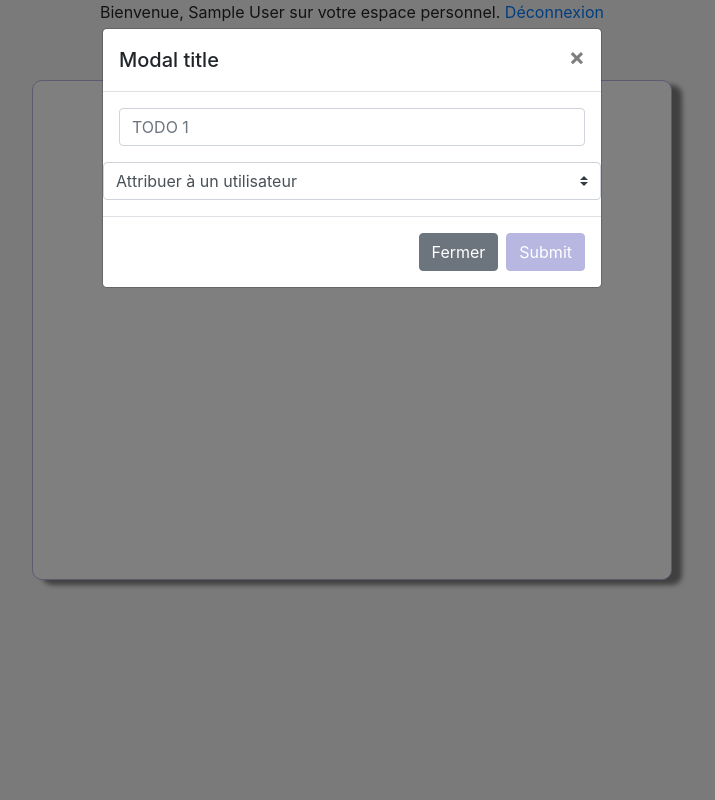
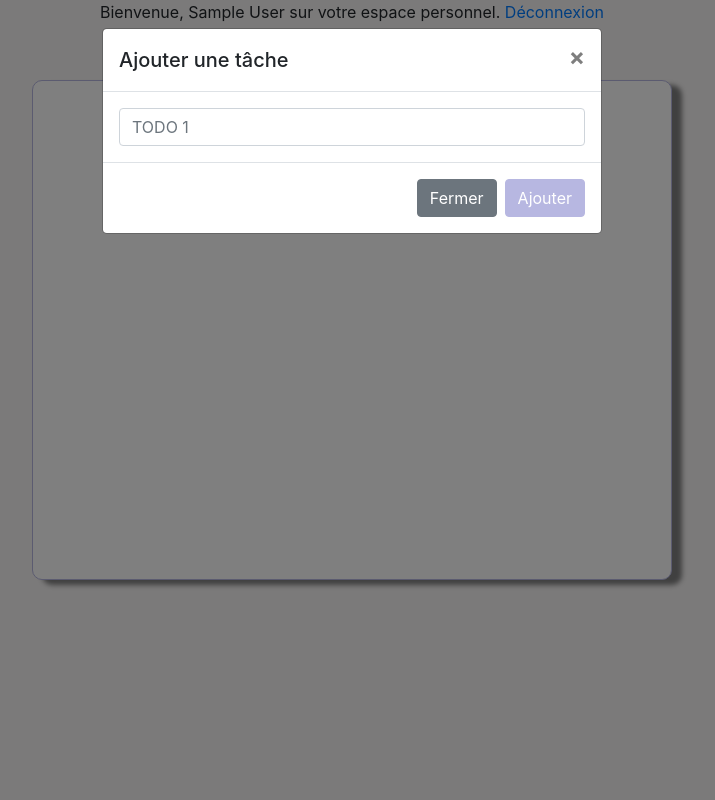
Before and after one commit to Cyb3rghost/simplonTDL, a PHP site: page /dashboard.php in a window 1280 px wide, after a click on "ajouter". Shown: the whole page, without its empty margins (288-1003 px from the left). Run offline with PHP 8.4, Linux system fonts and the light colour scheme; the visitor is signed in with stand-in values (Sample User, id 1).

Commit message:
V7 - Liaison fonction ajout avec js

```diff
--- a/dashboard.php
+++ b/dashboard.php
@@ -32,7 +32,7 @@ if(!empty($_SESSION['id']) && !empty($_SESSION['pseudo']))
 	    <div class="modal-dialog" role="document">
 	        <div class="modal-content">
 	            <div class="modal-header">
-	                <h5 class="modal-title" id="exampleModalLabel">Modal title</h5>
+	                <h5 class="modal-title" id="exampleModalLabel">Ajouter une tâche</h5>
 	                <button type="button" class="close" data-dismiss="modal" aria-label="Close">
 	                    <span aria-hidden="true">&times;</span>
 	                </button>
@@ -40,16 +40,9 @@ if(!empty($_SESSION['id']) && !empty($_SESSION['pseudo']))
 	            <div class="modal-body">
 	                <input type="text" class="form-control" aria-label="Text input with checkbox" placeholder="TODO 1">
 	            </div>
-	            <div class="input-group mb-3">
-	                <select class="custom-select" id="liste_u">
-	                    <option selected>Attribuer à un utilisateur</option>
-	                    <!-- Zone d'affichage de la liste des utilisateur -->
-	                </select>
-
-	            </div>
 	            <div class="modal-footer">
 	                <button type="button" class="btn btn-secondary" data-dismiss="modal">Fermer</button>
-	                <button type="button" class="btn btn-primary btn_valider_aj">Submit</button>
+	                <button type="button" class="btn btn-primary btn_valider_aj">Ajouter</button>
 	            </div>
 	        </div>
 	    </div>
--- a/scripts/server.php
+++ b/scripts/server.php
@@ -19,7 +19,7 @@
 			}
 		}elseif($action == 'ajout'){
 			//	Code pour l'ajout
-
+			require('ajout.php');
 		}elseif($action == 'modif'){
 				//	Code pour la mise à jour des tâches
 
```
